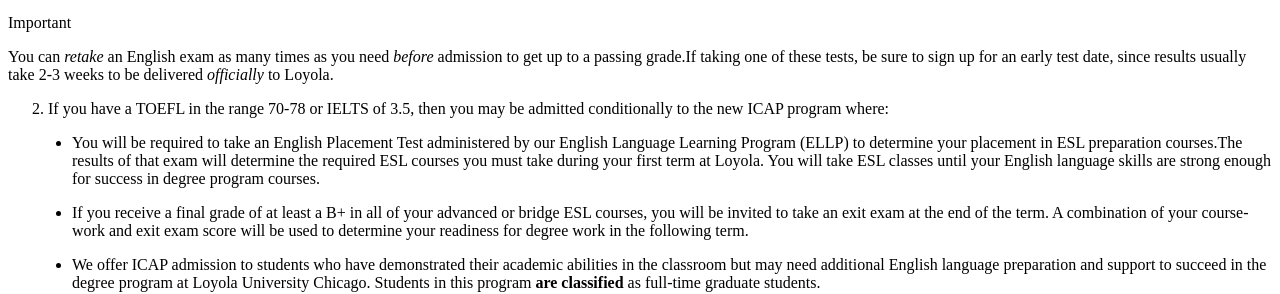
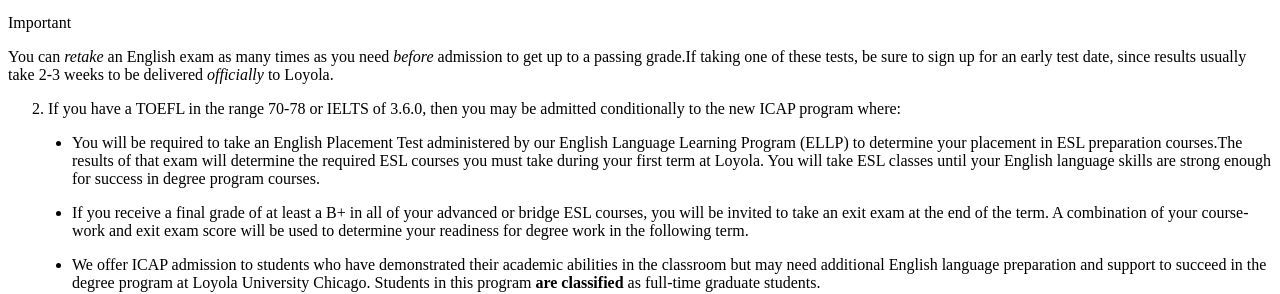
Before and after one commit to LoyolaChicagoCS/gradhandbook, a Sphinx documentation site: the page built from source/policy/admissions.rst, in a window 1280 px wide and 900 px high, scrolled down 3405 px. Shown: the part 160-454 px from the top of the window. Built offline with Sphinx 7.4.7 and the Read the Docs theme 2.0.0, drawn with Linux system fonts in a browser that asks for light colours; pages that are not in the unit, such as notebooks, are missing from menus.

Commit message:
Update TOEFL scores

```diff
--- a/source/policy/admissions.rst
+++ b/source/policy/admissions.rst
@@ -155,7 +155,7 @@
 .. important::
     You can *retake* an English exam as many times as you need *before* admission to get up to a passing grade.If taking one of these tests, be sure to sign up for an early test date, since results usually take 2-3 weeks to be delivered *officially* to Loyola.
 
-2. If you have a TOEFL in the range 70-78 or IELTS of 3.5, then you may be admitted conditionally to the new ICAP program where:
+2. If you have a TOEFL in the range 70-78 or IELTS of 3.6.0, then you may be admitted conditionally to the new ICAP program where:
 
 * You will be required to take an English Placement Test administered by our English Language Learning Program (ELLP) to determine your placement in ESL preparation courses.The results of that exam will determine the required ESL courses you must take during your first term at Loyola. You will take ESL classes until your English language skills are strong enough for success in degree program courses.
 * If you receive a final grade of at least a B+ in all of your advanced or bridge ESL courses, you will be invited to take an exit exam at the end of the term. A combination of your course-work and exit exam score will be used to determine your readiness for degree work in the following term.
```
